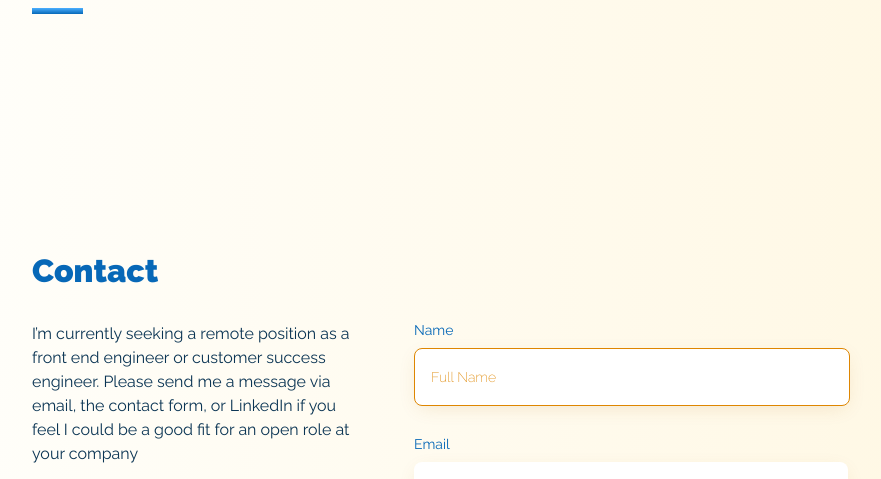
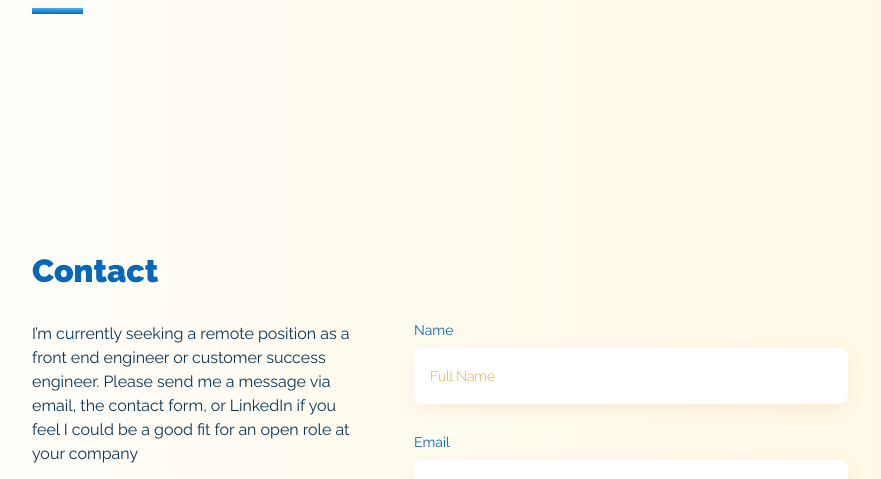
Before and after one commit to rimachaib/front-end-portfolio, a plain HTML site: page index.html in a window 1280 px wide. Shown: the part 1841-2320 px from the top of the page, without its empty margins (196-1077 px from the left). Drawn offline with Linux system fonts and the light colour scheme.

Commit message:
Fixed typo and removed autofocus

```diff
--- a/index.html
+++ b/index.html
@@ -40,7 +40,7 @@
             <div class="introduction">
                 <h3>Hi, I'm Rima Chaib</h3>
                 <h1>Front End Engineer</h1>
-                <p>I am a engineer, climber, problem solver, and former environmental scientist. I'm always seeking new
+                <p>I am an engineer, climber, problem solver, and former environmental scientist. I'm always seeking new
                     opportunities to challenge myself, whether that's seeking new climbs in new places, or starting new
                     projects
                     to further my skill set and challenge my technical capabilities.</p>
@@ -146,8 +146,7 @@
                 <form action="https://formspree.io/f/mjvjbndr" method="POST" id="form">
                     <label for="user-name">Name</label>
                     <!--Setting type to "text" creates a single row field for text input-->
-                    <input id="user-name" type="text" name="name" maxlength="20" autofocus="on"
-                        placeholder="Full Name" />
+                    <input id="user-name" type="text" name="name" maxlength="20" placeholder="Full Name" />
 
                     <label for="user-email">Email</label>
                     <input id="user-email" type="text" name="email" maxlength="35" placeholder="Email" required />
```
